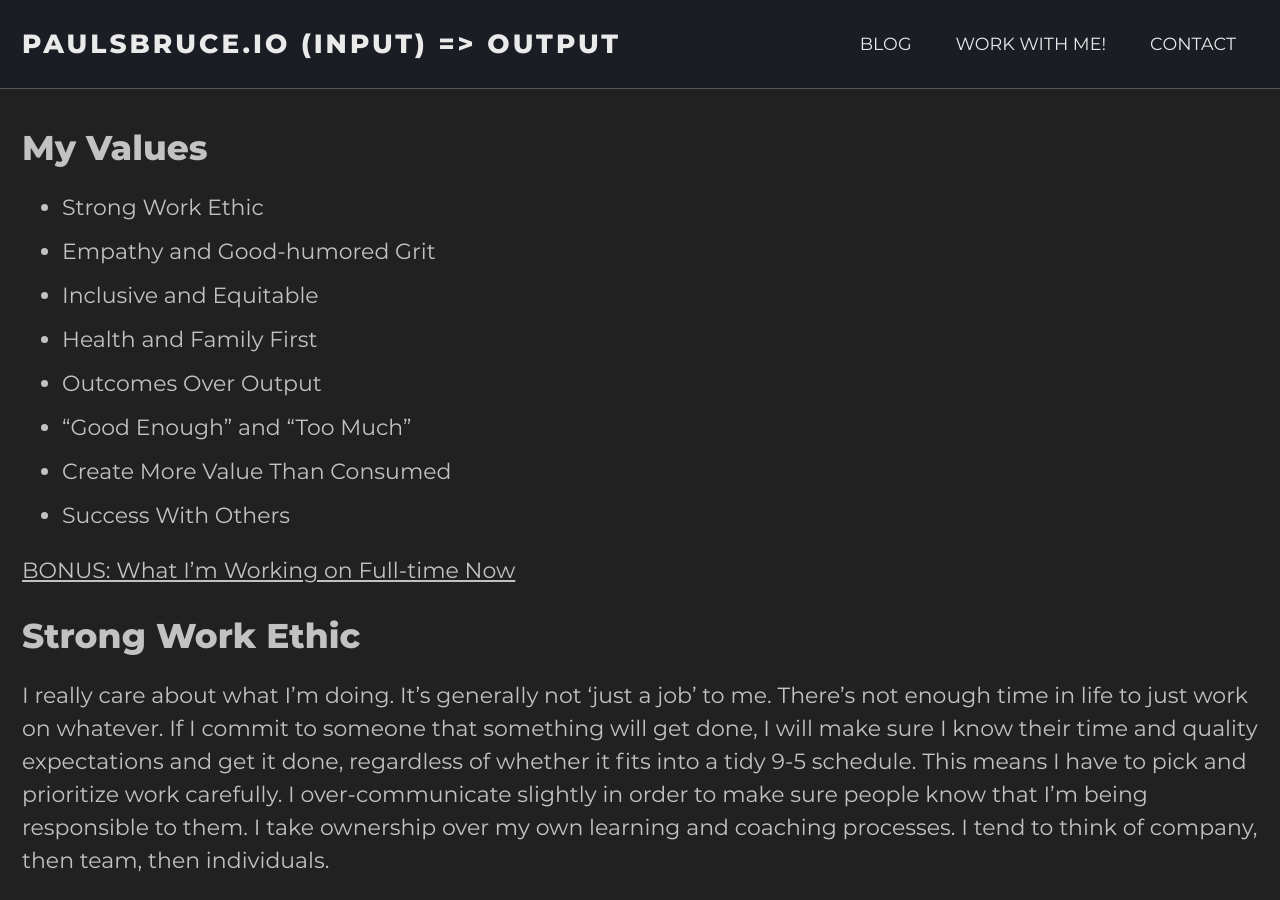
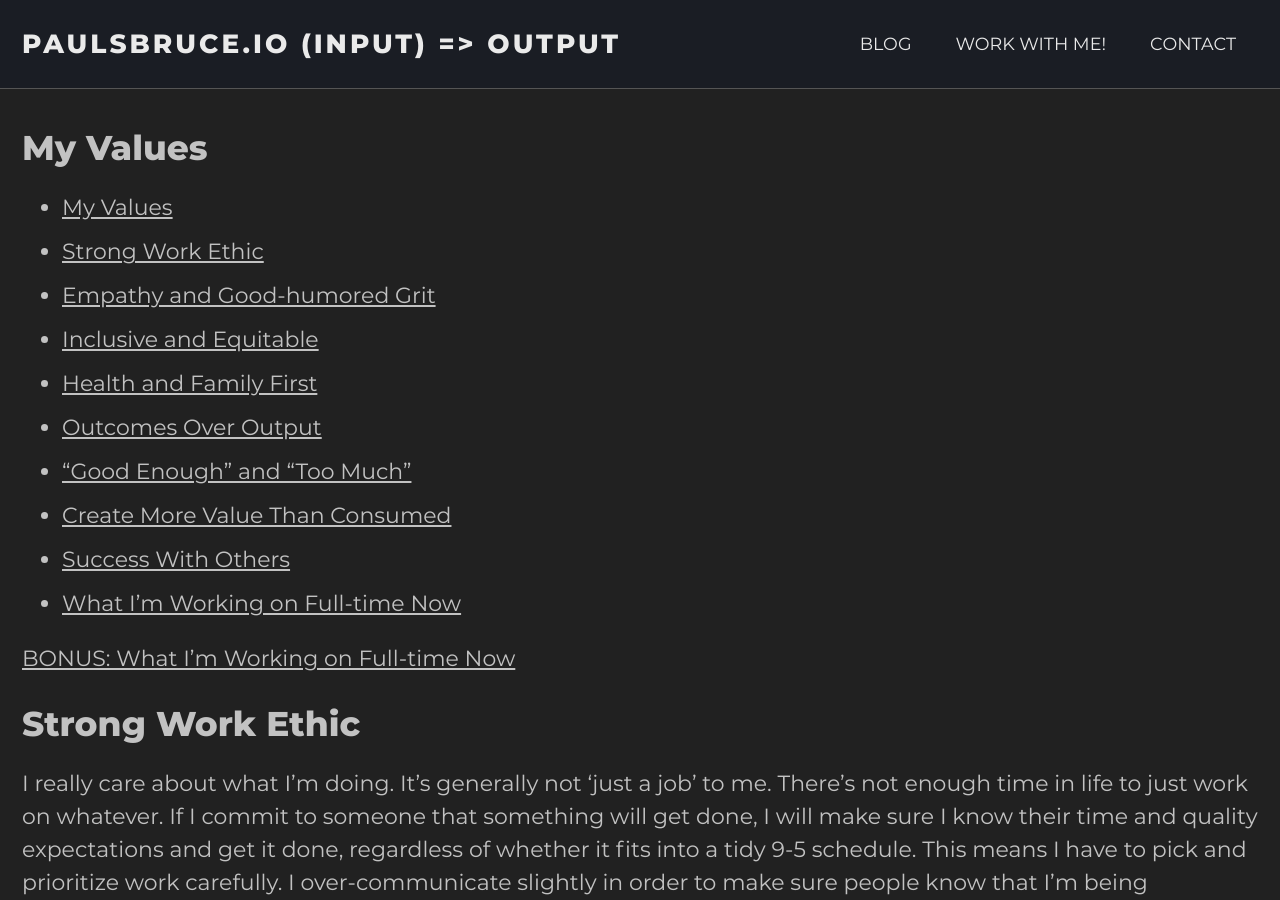
Before and after one commit to paulsbruce/paulsbruce.io, a Jekyll site: the page built from _pages/working-with-paul.md, in a window 1280 px wide and 900 px high. Built offline with Jekyll 4.4.1, drawn with Linux system fonts in a browser that asks for light colours; cached includes are drawn as plain includes.

Commit message:
Update TOCs

```diff
--- a/_pages/working-with-paul.md
+++ b/_pages/working-with-paul.md
@@ -6,14 +6,16 @@ permalink: "/working-with-paul/"
 
 # My Values
 
-- Strong Work Ethic
-- Empathy and Good-humored Grit
-- Inclusive and Equitable
-- Health and Family First
-- Outcomes Over Output
-- "Good Enough" and "Too Much"
-- Create More Value Than Consumed
-- Success With Others
+- [My Values](#my-values)
+- [Strong Work Ethic](#strong-work-ethic)
+- [Empathy and Good-humored Grit](#empathy-and-good-humored-grit)
+- [Inclusive and Equitable](#inclusive-and-equitable)
+- [Health and Family First](#health-and-family-first)
+- [Outcomes Over Output](#outcomes-over-output)
+- ["Good Enough" and "Too Much"](#good-enough-and-too-much)
+- [Create More Value Than Consumed](#create-more-value-than-consumed)
+- [Success With Others](#success-with-others)
+- [What I'm Working on Full-time Now](#what-im-working-on-full-time-now)
 
 [BONUS: What I'm Working on Full-time Now](/work-with-me/)
 
```
Also changed, not shown: _pages/work-with-me.md (+5 -4 lines).
